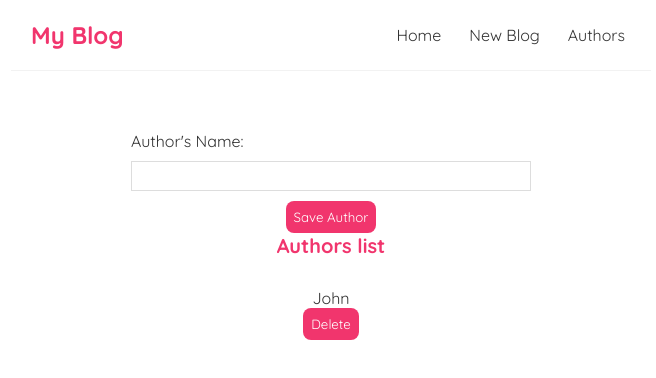
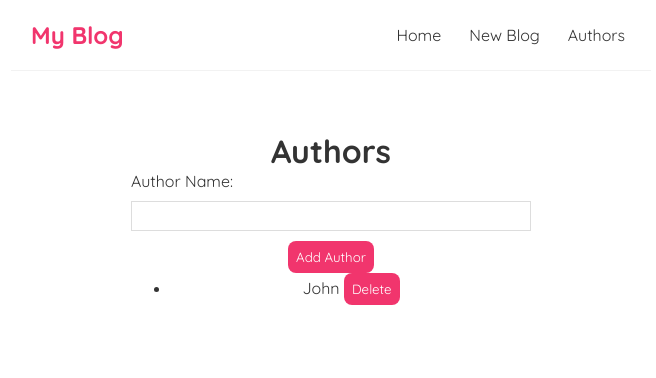
Before and after one commit to naveendray/personal-blog, a React (Create React App) app: page /authors in a window 1280 px wide. Shown: the top 378 px of the page, without its empty margins (309-965 px from the left). Built offline with nearby package versions, Linux system fonts and the light colour scheme; data requests are answered from the project's data file.

Commit message:
improve Authors add and delete sync with dom

```diff
--- a/src/Authors.js
+++ b/src/Authors.js
@@ -1,48 +1,77 @@
-import useFetch from "./useFetch";
-import { useState } from "react";
-import AuthorsList from "./AuthorsList";
-import { useHistory } from "react-router-dom/cjs/react-router-dom.min";
+import React, { useState } from "react";
+import { useEffect } from "react";
+import { useHistory } from "react-router-dom";
 
 const Authors = () => {
 
-    const {data,isPending,error} = useFetch("http://localhost:8000/authors");
-    const [author, setAuthor] = useState('');
+    const [authors, setAuthors] = useState([]);
     const history = useHistory();
+
+    useEffect(() => {
+        fetch("http://localhost:8000/authors")
+            .then((response) => response.json())
+            .then((data) => {
+                setAuthors(data);
+            });
+    }, []);
 
     const handleSubmit = (e) => {
         e.preventDefault();
-        console.log('clicked')
-        fetch('http://localhost:8000/authors',{
+        const author = {
+            name: e.target.elements.authorName.value,
+        };
+
+        const nextId = Math.max(...authors.map((author) => author.id)) + 1;
+        author.id = nextId;
+
+        fetch("http://localhost:8000/authors", {
             method: "POST",
-            headers: {"Content-Type" : "application/json"},
-            body: JSON.stringify({"name": author})
-        }).then(() => {
-            setAuthor('');
-            history.push('/create')
-        }).catch((e) => {
-            console.log(e)
+            headers: { "Content-Type": "application/json" },
+            body: JSON.stringify(author),
         })
-    }
+            .then(() => {
+                setAuthors([...authors, author]);
+                e.target.elements.authorName.value = '';
+            })
+            .catch((e) => {
+                console.log(e);
+            });
+    };
+
+    const handleDelete = (id) => {
+        fetch("http://localhost:8000/authors/" + id, {
+            method: "DELETE",
+        })
+            .then(() => {
+                setAuthors(authors.filter((author) => author.id !== id));
+            })
+            .catch((e) => {
+                console.log(e);
+            });
+    };
+
 
     return (
         <div className="create">
+            <h1>Authors</h1>
 
             <form onSubmit={handleSubmit}>
-                <label>Author's Name:</label>
-                <input
-                    type="text"
-                    required
-                    value={author}
-                    onChange={(e) => setAuthor(e.target.value)}
-                />
-                <button>Save Author</button>
+                <label>Author Name:</label>
+                <input type="text" name="authorName" />
+                <button>Add Author</button>
             </form>
 
-            {error && <div>{ error }</div>}
-            {isPending && <div>Loading . . .</div>}
-            {data && <AuthorsList data={data} title="Authors list"/>}
+            <ul>
+                {authors.map((author) => (
+                    <li key={author.id}>
+                        {author.name+" "}
+                        <button onClick={() => handleDelete(author.id)}>Delete</button>
+                    </li>
+                ))}
+            </ul>
+
         </div>
-     );
-}
+    );
+};
 
 export default Authors;
```
